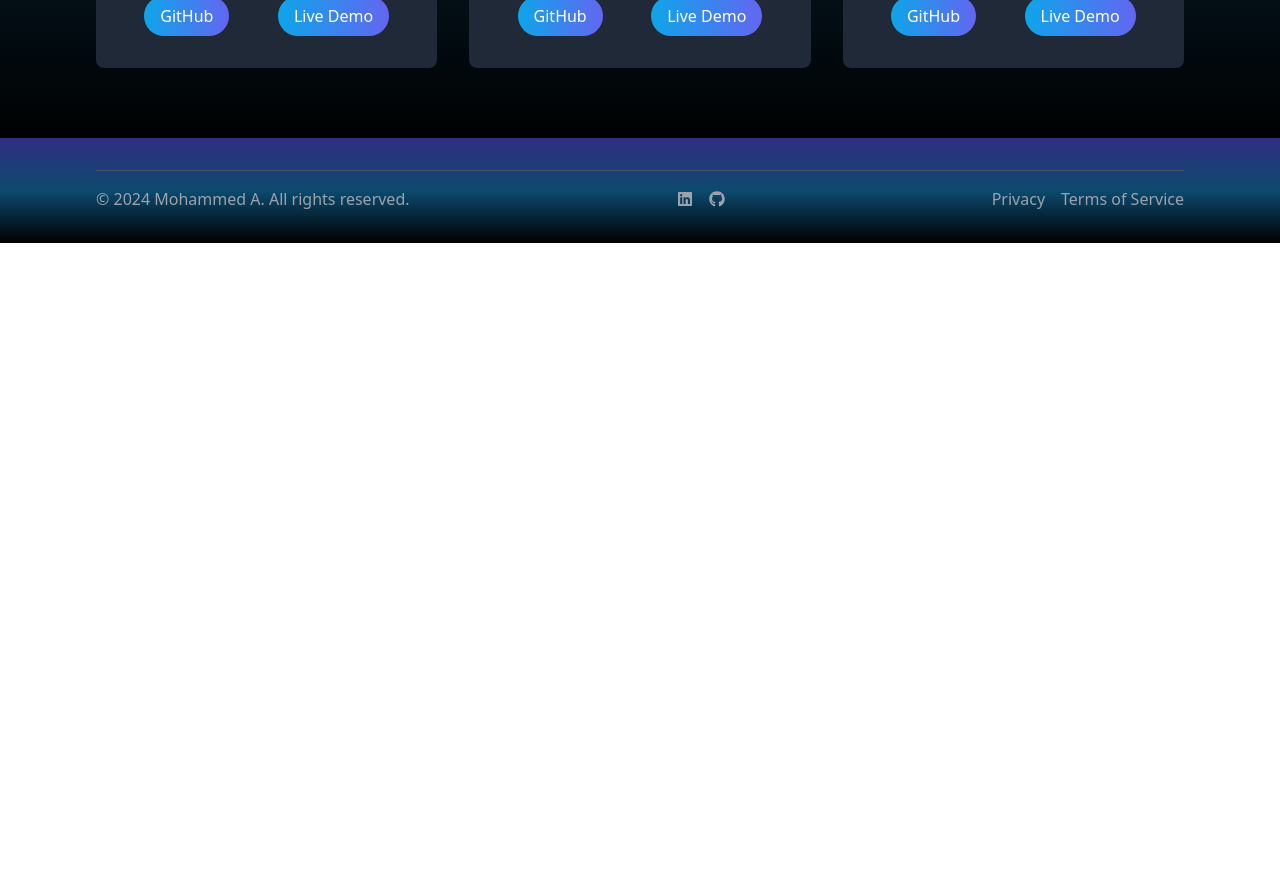
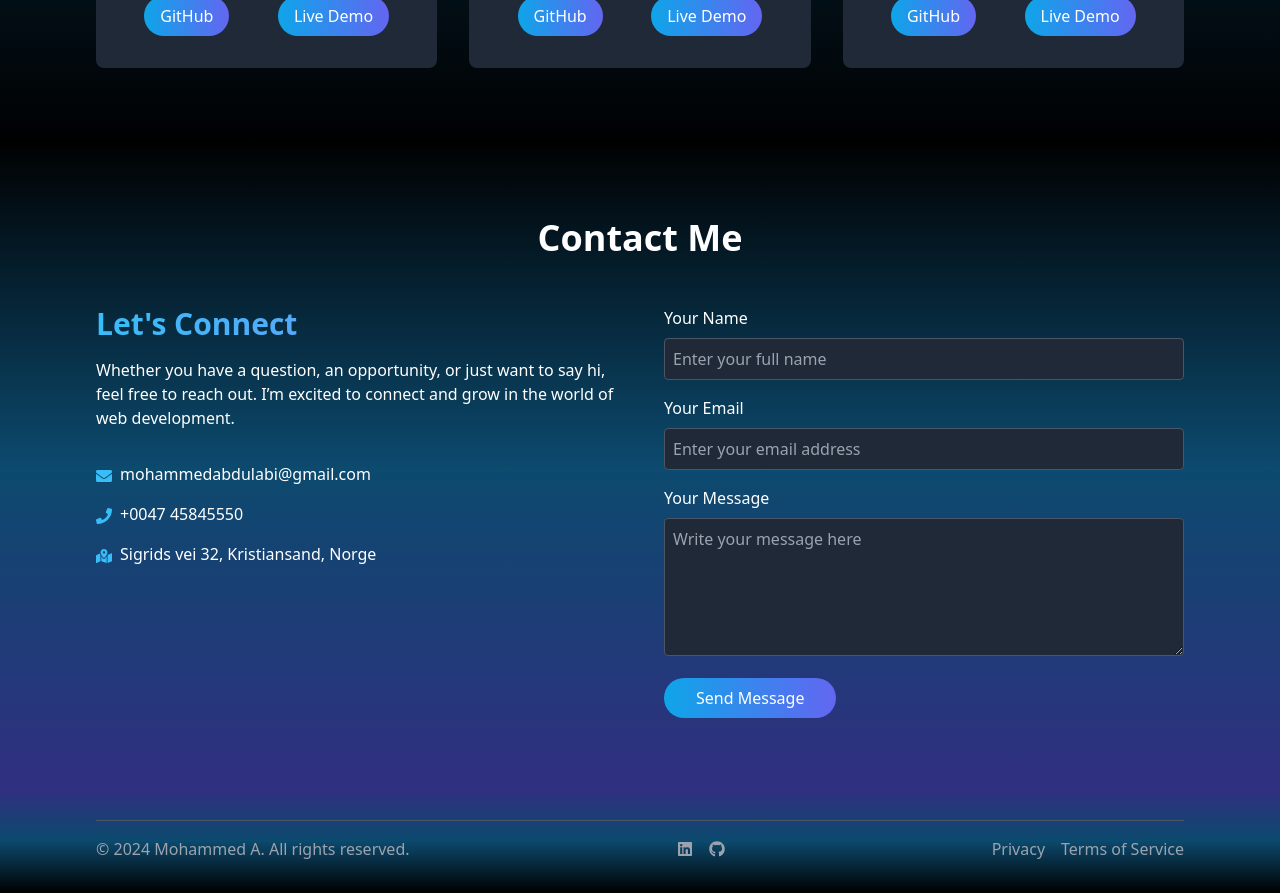
Before and after one commit to MohammedAbi/Personal-Portfolio-Website-with-React-Vite-and-Tailwind-CSS, a React (Vite) app: page / in a window 1280 px wide. Shown: the part 3520-4413 px from the top of the page. Before the commit the page ends 3763 px from the top, so only its background shows below. Built offline with nearby package versions, Linux system fonts and the light colour scheme.

Commit message:
Add lets connect

```diff
--- a/src/App.jsx
+++ b/src/App.jsx
@@ -3,6 +3,7 @@ import Hero from "./components/Hero";
 import About from "./components/About";
 import Service from "./components/Service";
 import Projects from "./components/Projects";
+import Contact from "./components/Contact";
 import Footer from "./components/Footer";
 
 function App() {
@@ -13,6 +14,7 @@ function App() {
       <About />
       <Service />
       <Projects />
+      <Contact />
       <Footer />
     </div>
   );
```
